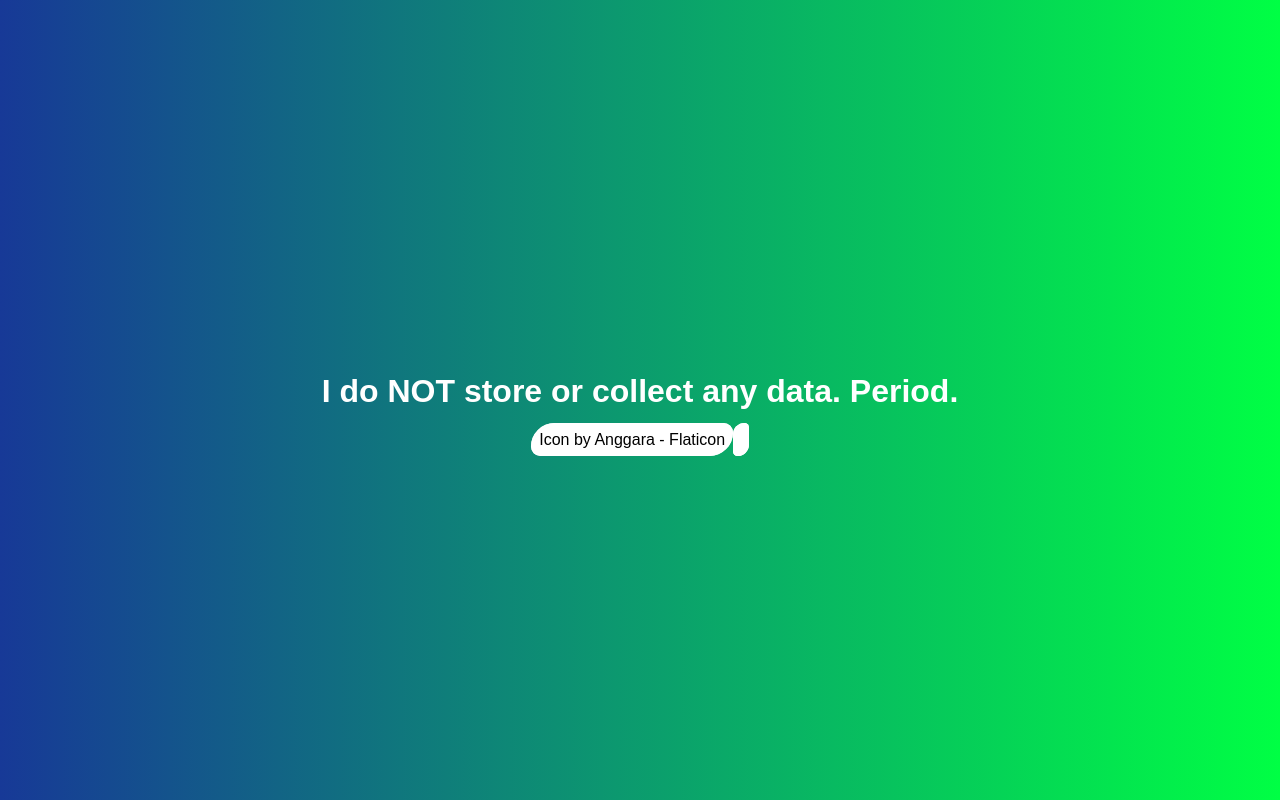
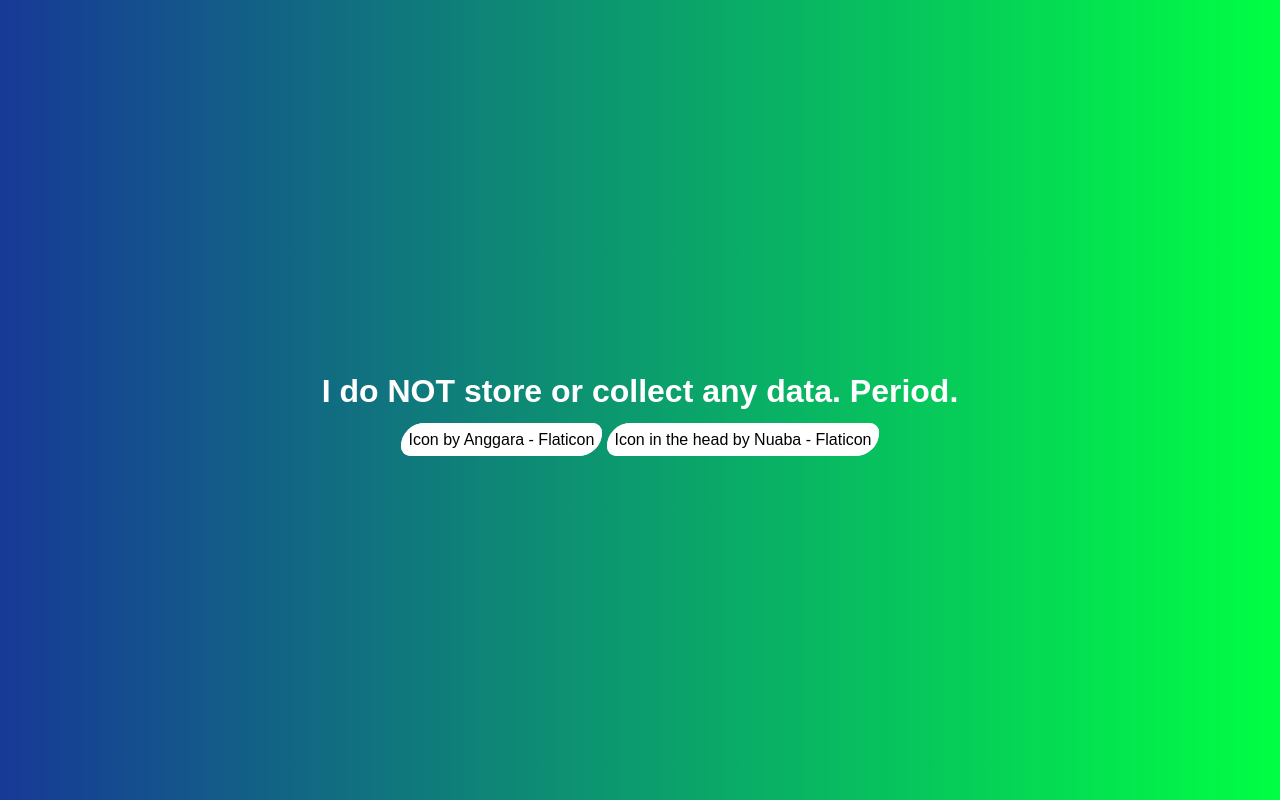
Before and after one commit to sudo-mystic-duck/ip-address-tracker, a SvelteKit app: page /privacy-policy in a window 1280 px wide. Built offline with nearby package versions, Linux system fonts and the light colour scheme.

Commit message:
Update +page.svelte

```diff
--- a/src/routes/privacy-policy/+page.svelte
+++ b/src/routes/privacy-policy/+page.svelte
@@ -2,7 +2,7 @@
 
 <h1>I do NOT store or collect any data. Period.</h1>
 <a href="https://www.flaticon.com/authors/anggara">Icon by Anggara - Flaticon</a>
-<a href="https://www.flaticon.com/authors/nuaba"></a>
+<a href="https://www.flaticon.com/authors/nuaba">Icon in the head by Nuaba - Flaticon</a>
 
 <style>
     a {
```
